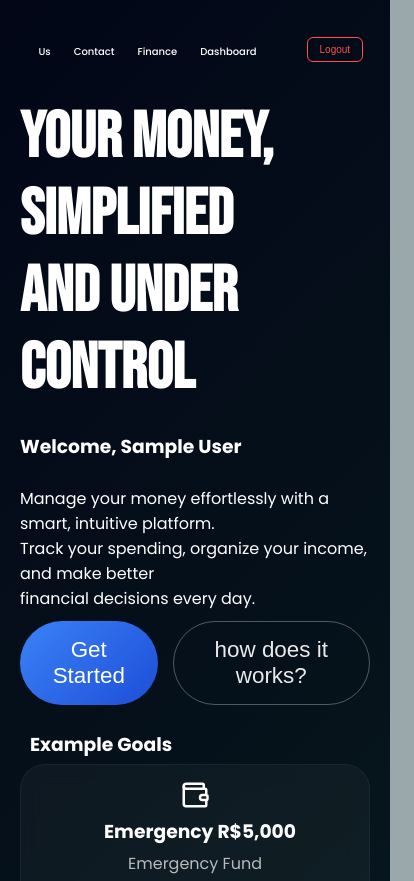
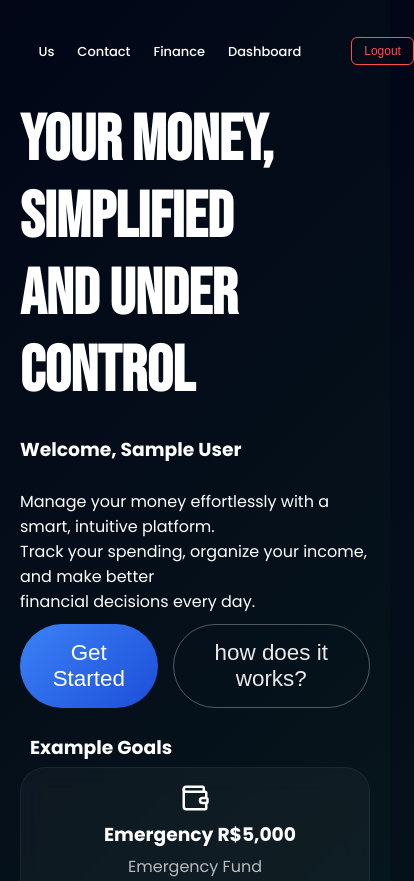
Before and after one commit to Viktor-angelo/Finsight, a React (Vite) app in the folder frontend/: page /home in a window 390 px wide. Shown: the top 881 px of the page, 414 px wide, since content can reach past the window. Built offline with nearby package versions, Linux system fonts and the light colour scheme; sample sign-in values are in the browser's storage.

Commit message:
definitive navbar

```diff
--- a/frontend/src/components/Navbar.css
+++ b/frontend/src/components/Navbar.css
@@ -115,7 +115,7 @@ html, body, #root {
     margin: 0 auto;
     padding: 10px;
     right: 20px;
-    font-size: 10px;
+    font-size: 13px;
   }
   .newLogo{
     display: none !important;
@@ -125,6 +125,6 @@ html, body, #root {
    margin-left: 1vh;
   }
   .logoutBtn{
-    font-size: 10px;
+    font-size: 12px;
   }
 }
```
